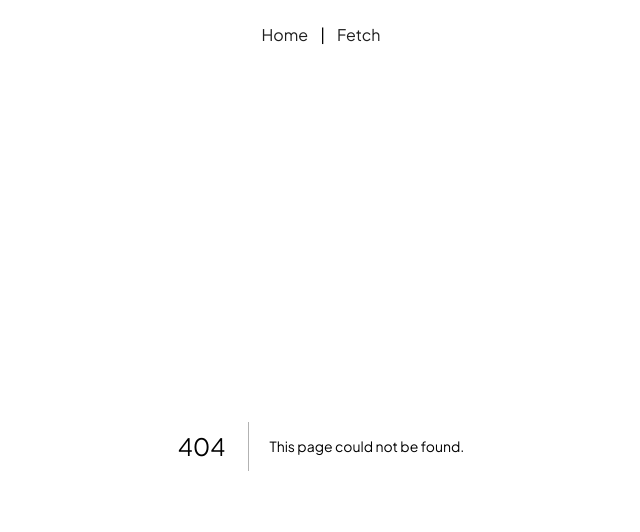
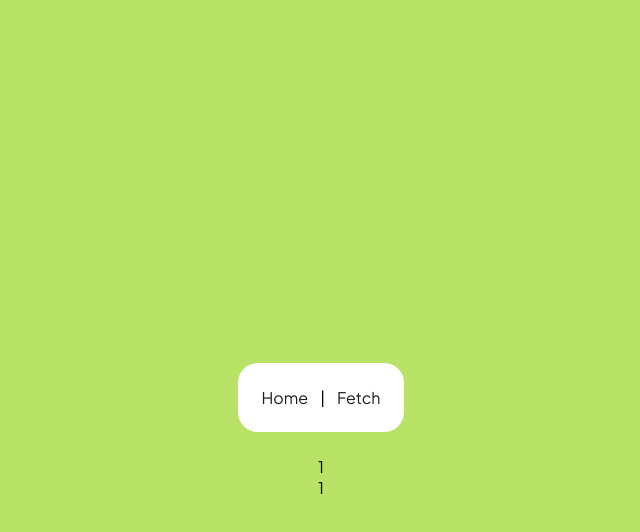
Before and after one commit to afiiqahach/input-fields, a Next.js app: page /diary/1/1 in a window 1280 px wide. Before the commit this address had no page. Shown: the top 532 px of the page, without its empty margins (319-959 px from the left). Built offline with nearby package versions, Linux system fonts and the light colour scheme; a web font is replaced by a local one.

Commit message:
feat: menambahkan judul dan isi_diary

```diff
--- /dev/null
+++ b/src/app/diary/[judul]/[isi_diary]/page.js
@@ -0,0 +1,12 @@
+import '@styles/diarypost.css'
+
+export default function DiaryPost({params}) {
+    const {judul, isi_diary} = params
+
+    return (
+        <div className='diary-post-container'>
+            <p>{decodeURIComponent(judul)}</p>
+            <p>{decodeURIComponent(isi_diary)}</p>
+        </div>
+    );
+}
--- /dev/null
+++ b/src/styles/diarypost.css
@@ -0,0 +1,3 @@
+.diary-post-container{
+
+}
--- a/src/styles/global.css
+++ b/src/styles/global.css
@@ -19,6 +19,8 @@ body{
     width: 100vw;
     height: 100vh;
 
+    padding-top: 60px;
+    overflow-x: hidden;
     /* styles navbar */
 
 
```
Also changed, not shown: src/app/diary/page.js (+10 -6 lines).
